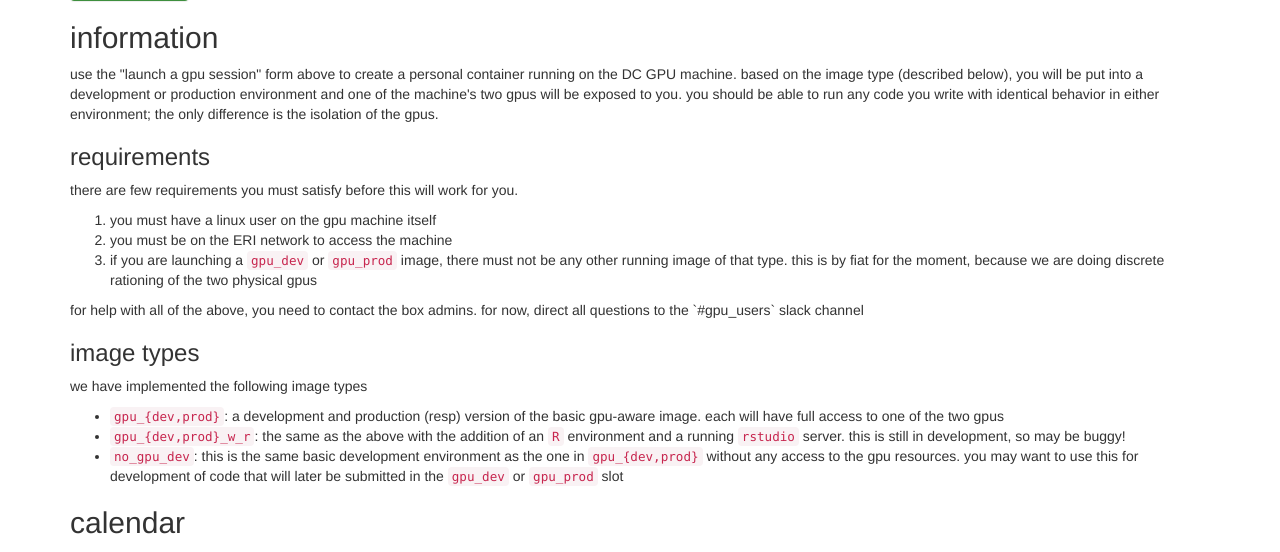
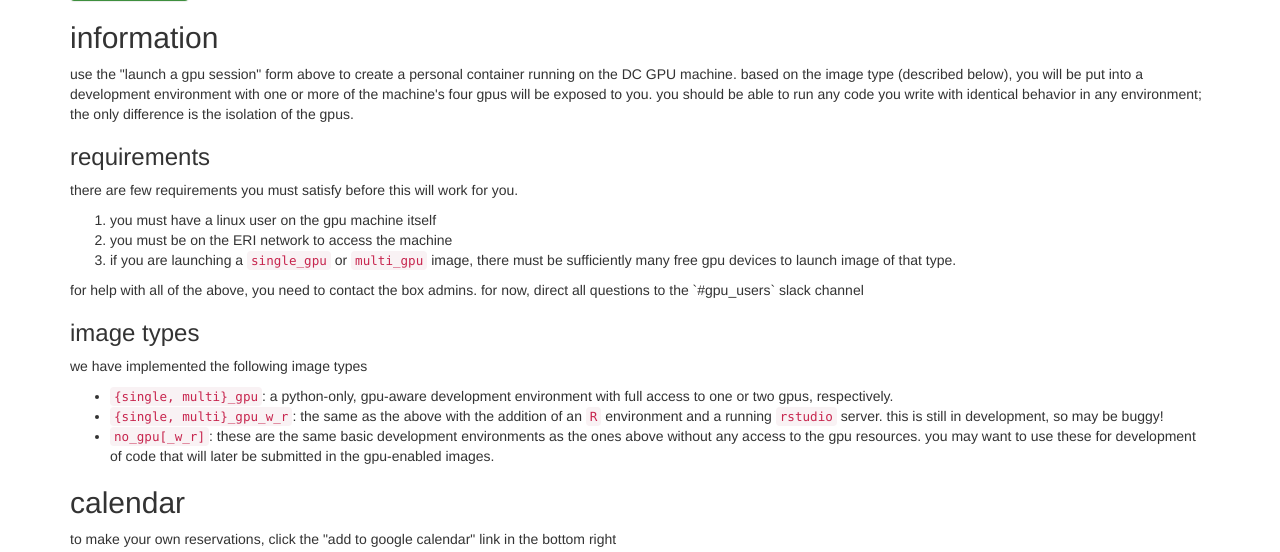
Before and after one commit to ElderResearch/gpu_launch_app, a Flask app: template templates/index.html in a window 1280 px wide. Shown: the part 665-1217 px from the top of the page. Run offline with Flask 2, Linux system fonts and the light colour scheme; the template is opened without the code that fills it, so the values that code supplies are empty; some libraries are stand-ins or nearby versions.

Commit message:
updated information section of app homepage

```diff
--- a/templates/index.html
+++ b/templates/index.html
@@ -105,26 +105,26 @@
 </div>
 <div id="session-launcher-explainer">
     <h2 id="information">information</h2>
-    <p>use the "launch a gpu session" form above to create a personal container running on the DC GPU machine. based on the image type (described below), you will be put into a development or production environment and one of the machine's two gpus will be exposed to you. you should be able to run any code you write with identical behavior in either environment; the only difference is the isolation of the gpus.</p>
+    <p>use the "launch a gpu session" form above to create a personal container running on the DC GPU machine. based on the image type (described below), you will be put into a development environment with one or more of the machine's four gpus will be exposed to you. you should be able to run any code you write with identical behavior in any environment; the only difference is the isolation of the gpus.</p>
     <h3>requirements</h3>
     <p>there are few requirements you must satisfy before this will work for you.</p>
     <ol>
         <li>you must have a linux user on the gpu machine itself</li>
         <li>you must be on the ERI network to access the machine</li>
-        <li>if you are launching a <code>gpu_dev</code> or <code>gpu_prod</code> image, there must not be any other running image of that type. this is by fiat for the moment, because we are doing discrete rationing of the two physical gpus</li>
+        <li>if you are launching a <code>single_gpu</code> or <code>multi_gpu</code> image, there must be sufficiently many free gpu devices to launch image of that type.</li>
     </ol>
-    <p>for help with all of the above, you need to contact the box admins. for now, direct all questions to the `#gpu_users` slack channel</a></p>
+    <p>for help with all of the above, you need to contact the box admins. for now, direct all questions to the `#gpu_users` slack channel</p>
     <h3>image types</h3>
     <p>we have implemented the following image types</p>
     <ul>
         <li>
-            <code>gpu_{dev,prod}</code>: a development and production (resp) version of the basic gpu-aware image. each will have full access to one of the two gpus
+            <code>{single, multi}_gpu</code>: a python-only, gpu-aware development environment with full access to one or two gpus, respectively.
         </li>
         <li>
-            <code>gpu_{dev,prod}_w_r</code>: the same as the above with the addition of an <code>R</code> environment and a running <code>rstudio</code> server. this is still in development, so may be buggy!
+            <code>{single, multi}_gpu_w_r</code>: the same as the above with the addition of an <code>R</code> environment and a running <code>rstudio</code> server. this is still in development, so may be buggy!
         </li>
         <li>
-            <code>no_gpu_dev</code>: this is the same basic development environment as the one in <code>gpu_{dev,prod}</code> without any access to the gpu resources. you may want to use this for development of code that will later be submitted in the <code>gpu_dev</code> or <code>gpu_prod</code> slot
+            <code>no_gpu[_w_r]</code>: these are the same basic development environments as the ones above without any access to the gpu resources. you may want to use these for development of code that will later be submitted in the gpu-enabled images.
         </li>
     </ul>
 </div>
```
